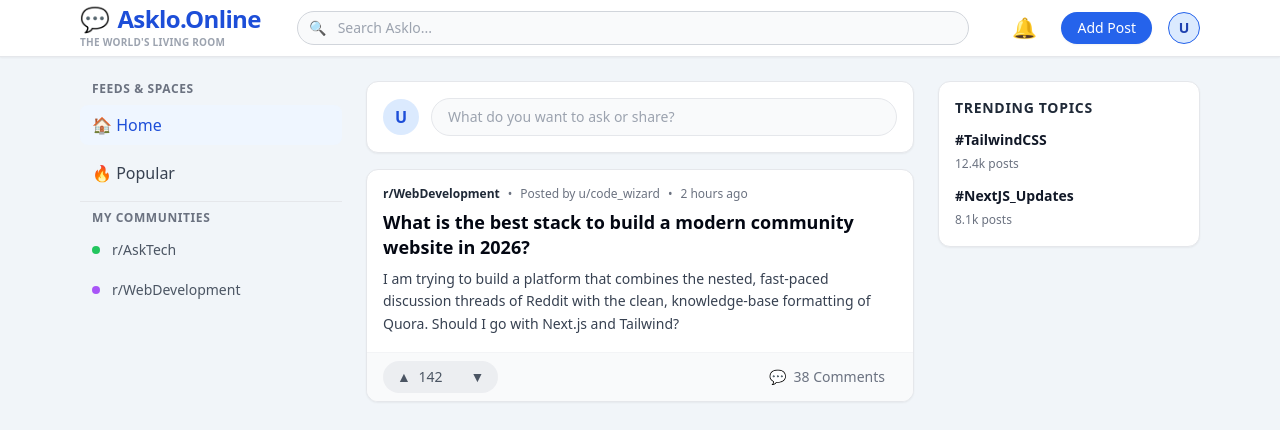
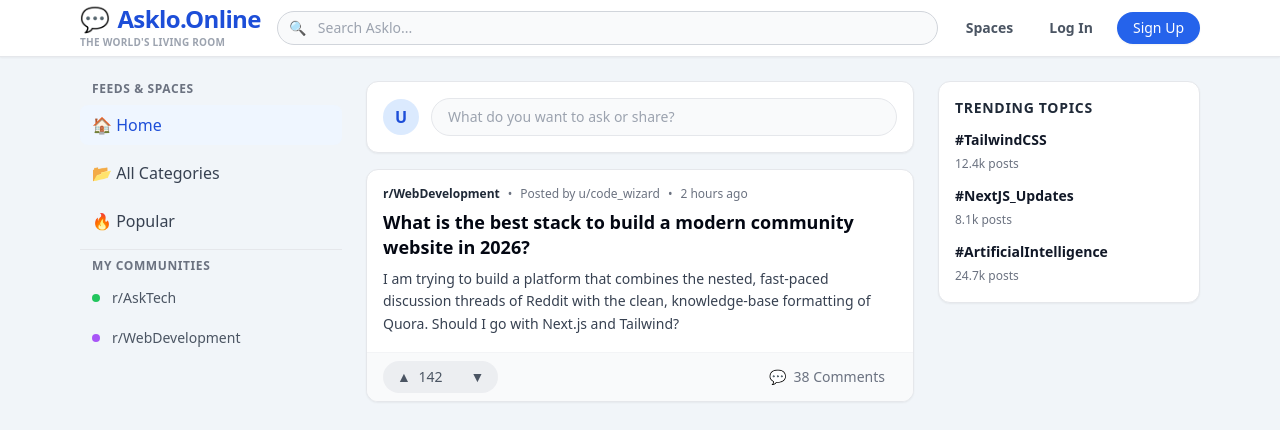
Before and after one commit to askloonline-maker/portfolio-website, a Next.js app: page / in a window 1280 px wide. Shown: the top 430 px of the page. Built offline with nearby package versions, Linux system fonts and the light colour scheme.

Commit message:
Refactor navigation and layout in Home component

```diff
--- a/app/page.tsx
+++ b/app/page.tsx
@@ -3,9 +3,11 @@ import React from 'react';
 export default function Home() {
   return (
     <div className="min-h-screen bg-slate-100 font-sans text-gray-900">
+      {/* GLOBAL HEADER NAV */}
       <nav className="bg-white border-b border-gray-200 sticky top-0 z-50 shadow-sm">
         <div className="max-w-6xl mx-auto px-4 h-14 flex items-center justify-between gap-4">
 
+          {/* Logo & Slogan */}
           <div className="flex flex-col justify-center cursor-pointer">
             <div className="flex items-center gap-2 font-bold text-2xl text-blue-700 tracking-tight leading-none">
               <span>💬</span>
@@ -16,6 +18,7 @@ export default function Home() {
             </span>
           </div>
 
+          {/* Search Input Bar */}
           <div className="flex-1 max-w-2xl relative">
             <span className="absolute left-3 top-1/2 -translate-y-1/2 text-gray-400 text-sm">🔍</span>
             <input
@@ -25,26 +28,41 @@ export default function Home() {
             />
           </div>
 
-          <div className="flex items-center gap-4">
-            <button className="text-gray-600 hover:text-blue-600 text-xl p-2 rounded-full hover:bg-gray-100 transition">
-              🔔
-            </button>
-            <a href="/ask" className="bg-blue-600 hover:bg-blue-700 text-white font-medium px-4 py-1.5 rounded-full text-sm transition-all shadow-sm">
-              Add Post
+          {/* Premium Right Side CTA Navigation Buttons */}
+          <div className="flex items-center gap-3">
+            <a
+              href="/categories"
+              className="text-sm font-semibold text-gray-600 hover:text-blue-600 px-3 py-1.5 rounded-full hover:bg-gray-50 transition"
+            >
+              Spaces
             </a>
-            <div className="w-8 h-8 rounded-full bg-blue-100 border border-blue-600 flex items-center justify-center font-bold text-blue-800 cursor-pointer text-sm">
-              U
-            </div>
+            <a
+              href="/login"
+              className="text-sm font-semibold text-gray-600 hover:text-blue-600 px-3 py-1.5 rounded-full hover:bg-gray-50 transition"
+            >
+              Log In
+            </a>
+            <a
+              href="/signup"
+              className="bg-blue-600 hover:bg-blue-700 text-white font-medium px-4 py-1.5 rounded-full text-sm transition-all shadow-sm"
+            >
+              Sign Up
+            </a>
           </div>
         </div>
       </nav>
 
+      {/* THREE-COLUMN BODY FEED */}
       <div className="max-w-6xl mx-auto px-4 py-6 grid grid-cols-1 md:grid-cols-4 gap-6">
 
+        {/* LEFT COLUMN: NAVIGATION MENU */}
         <aside className="hidden md:block col-span-1 space-y-2 sticky top-20 h-fit">
           <p className="text-xs font-semibold text-gray-500 uppercase tracking-wider px-3 mb-2">Feeds & Spaces</p>
           <a href="#" className="flex items-center gap-3 px-3 py-2 rounded-lg bg-blue-50 text-blue-700 font-medium transition">
             🏠 Home
+          </a>
+          <a href="/categories" className="flex items-center gap-3 px-3 py-2 rounded-lg text-gray-700 hover:bg-gray-50 hover:text-blue-600 transition">
+            📂 All Categories
           </a>
           <a href="#" className="flex items-center gap-3 px-3 py-2 rounded-lg text-gray-700 hover:bg-gray-50 hover:text-blue-600 transition">
             🔥 Popular
@@ -59,8 +77,10 @@ export default function Home() {
           </a>
         </aside>
 
+        {/* CENTER COLUMN: LIVE POSTS MAIN DISCUSSION FEED */}
         <main className="col-span-1 md:col-span-2 space-y-4">
 
+          {/* Quick Create Prompt Field Trigger */}
           <div className="bg-white border border-gray-200 rounded-xl p-4 shadow-sm flex gap-3 items-center">
             <div className="w-9 h-9 rounded-full bg-blue-100 flex items-center justify-center font-bold text-blue-700 shrink-0">U</div>
             <a href="/ask" className="w-full bg-gray-50 border border-gray-200 rounded-full py-2 px-4 text-sm text-gray-400 hover:bg-gray-100 transition cursor-pointer">
@@ -68,6 +88,7 @@ export default function Home() {
             </a>
           </div>
 
+          {/* Sample Forum Thread Block card 1 */}
           <article className="bg-white border border-gray-200 rounded-xl shadow-sm overflow-hidden">
             <div className="p-4">
               <div className="flex items-center gap-2 text-xs text-gray-500 mb-2">
@@ -101,17 +122,22 @@ export default function Home() {
           </article>
         </main>
 
+        {/* RIGHT COLUMN: SIDEBAR METRICS / TOPICS */}
         <aside className="hidden md:block col-span-1 space-y-4 sticky top-20 h-fit">
           <div className="bg-white border border-gray-200 rounded-xl p-4 shadow-sm">
             <h3 className="font-bold text-sm text-gray-800 mb-3 uppercase tracking-wider">Trending Topics</h3>
             <div className="space-y-3">
               <div>
-                <a href="#" className="text-sm font-semibold text-gray-900 hover:text-blue-600 transition block">#TailwindCSS</a>
+                <a href="/categories" className="text-sm font-semibold text-gray-900 hover:text-blue-600 transition block">#TailwindCSS</a>
                 <span className="text-xs text-gray-500">12.4k posts</span>
               </div>
               <div>
-                <a href="#" className="text-sm font-semibold text-gray-900 hover:text-blue-600 transition block">#NextJS_Updates</a>
+                <a href="/categories" className="text-sm font-semibold text-gray-900 hover:text-blue-600 transition block">#NextJS_Updates</a>
                 <span className="text-xs text-gray-500">8.1k posts</span>
+              </div>
+              <div>
+                <a href="/categories" className="text-sm font-semibold text-gray-900 hover:text-blue-600 transition block">#ArtificialIntelligence</a>
+                <span className="text-xs text-gray-500">24.7k posts</span>
               </div>
             </div>
           </div>
```
